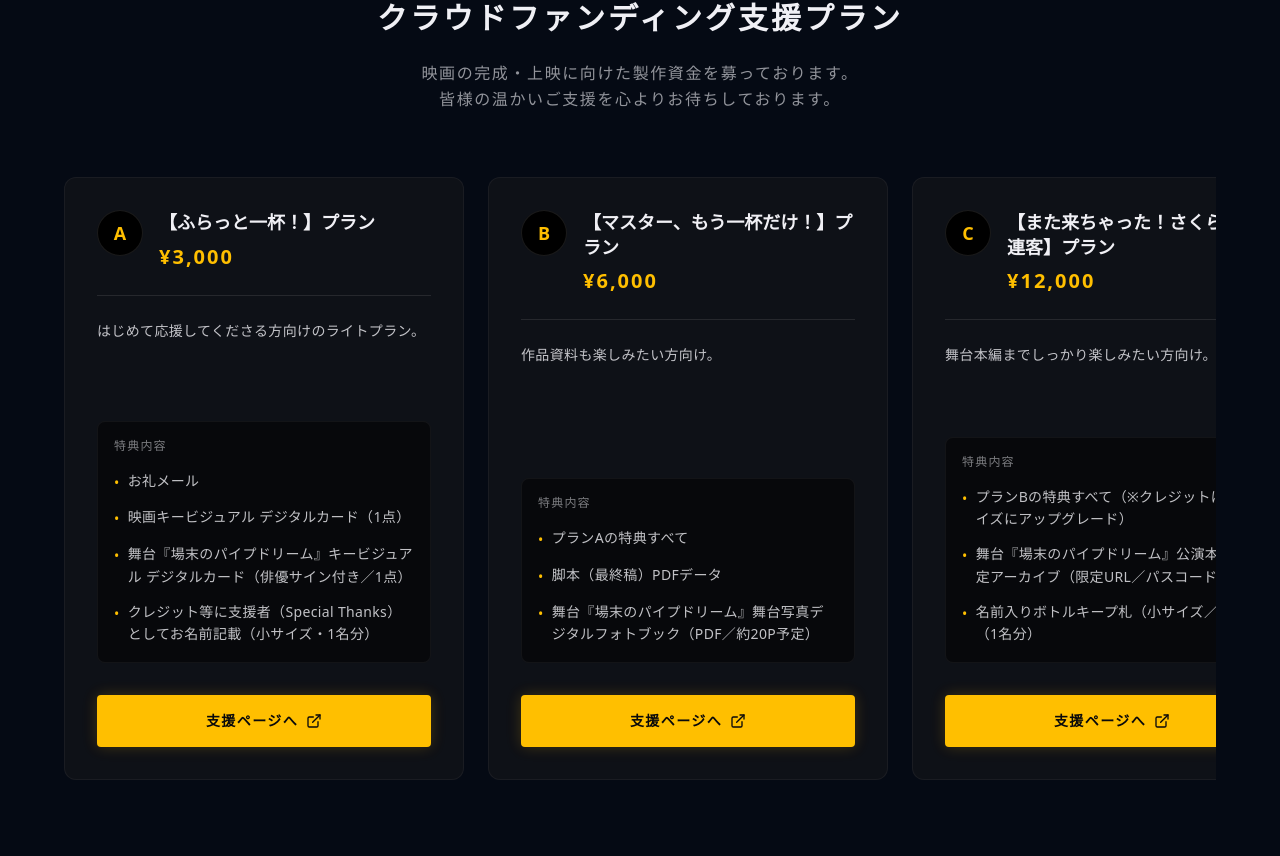
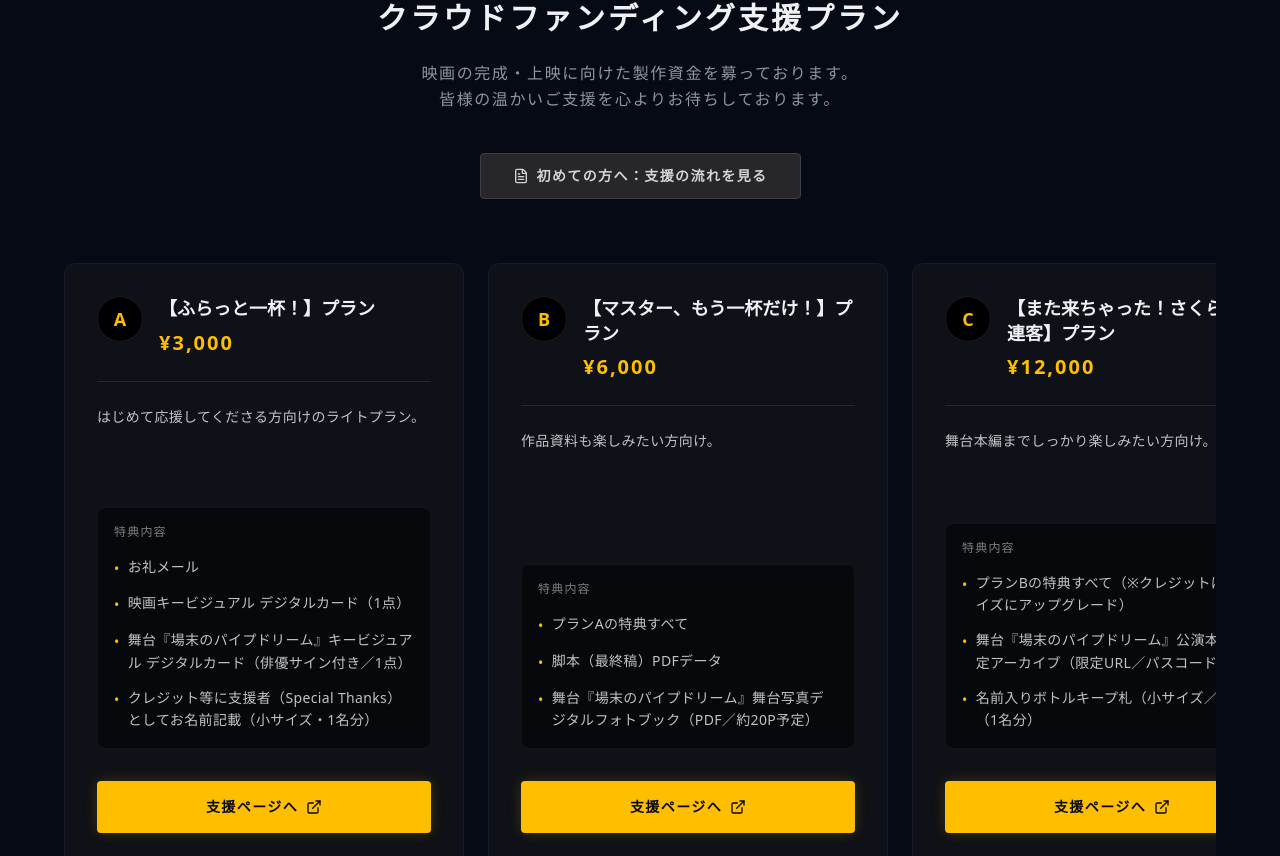
Before and after one commit to kdkmsy1016-ops/pipedream, a Next.js app: page / in a window 1280 px wide. Shown: the part 2756-3612 px from the top of the page. Built offline with nearby package versions, Linux system fonts and the light colour scheme.

Commit message:
feat: add guide link before crowdfunding tier cards

```diff
--- a/app/components/CrowdfundingSection.tsx
+++ b/app/components/CrowdfundingSection.tsx
@@ -1,7 +1,8 @@
 "use client";
 
 import { motion } from "framer-motion";
-import { ExternalLink, Clock } from "lucide-react";
+import Link from "next/link";
+import { ExternalLink, Clock, FileText } from "lucide-react";
 import { TIERS, MOTION_GALLERY_URL } from "../crowdfunding/data";
 import { useCrowdfundingStatus } from "../hooks/useCrowdfundingStatus";
 import CrowdfundingMatrix from "./CrowdfundingMatrix";
@@ -33,6 +34,16 @@ export default function CrowdfundingSection() {
                         映画の完成・上映に向けた製作資金を募っております。<br className="hidden md:block" />
                         皆様の温かいご支援を心よりお待ちしております。
                     </p>
+
+                    <div className="pt-4 flex justify-center">
+                        <Link
+                            href="/guide"
+                            className="inline-flex items-center justify-center gap-2 px-8 py-3 bg-zinc-800 text-zinc-300 border border-zinc-700 transition-colors rounded font-bold tracking-widest text-sm hover:bg-zinc-700 hover:text-white"
+                        >
+                            <FileText className="w-4 h-4" />
+                            初めての方へ：支援の流れを見る
+                        </Link>
+                    </div>
                 </div>
 
                 {/* Cards Container: Vertical on Mobile, Horizontal Scroll on Desktop */}
```
